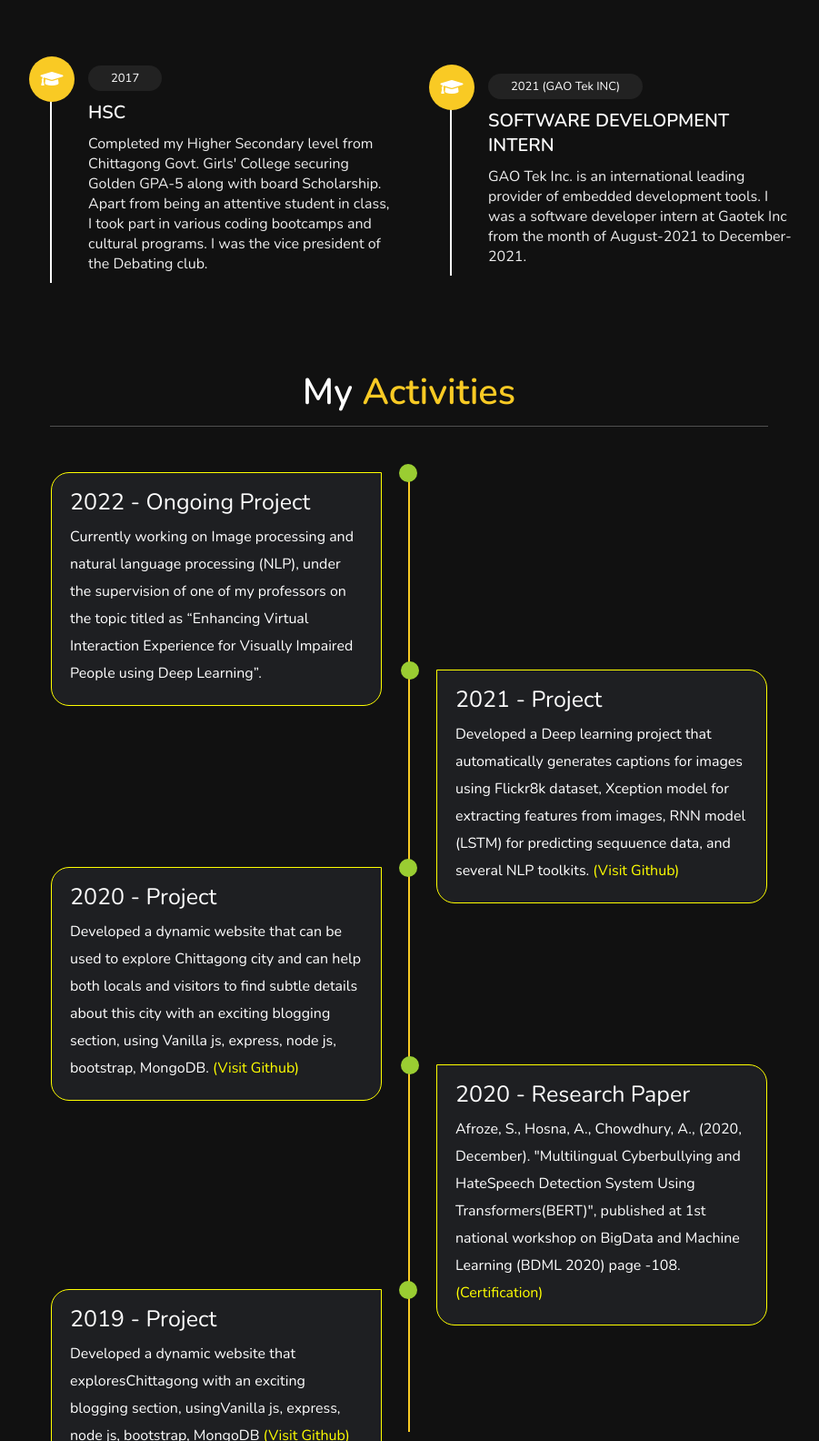
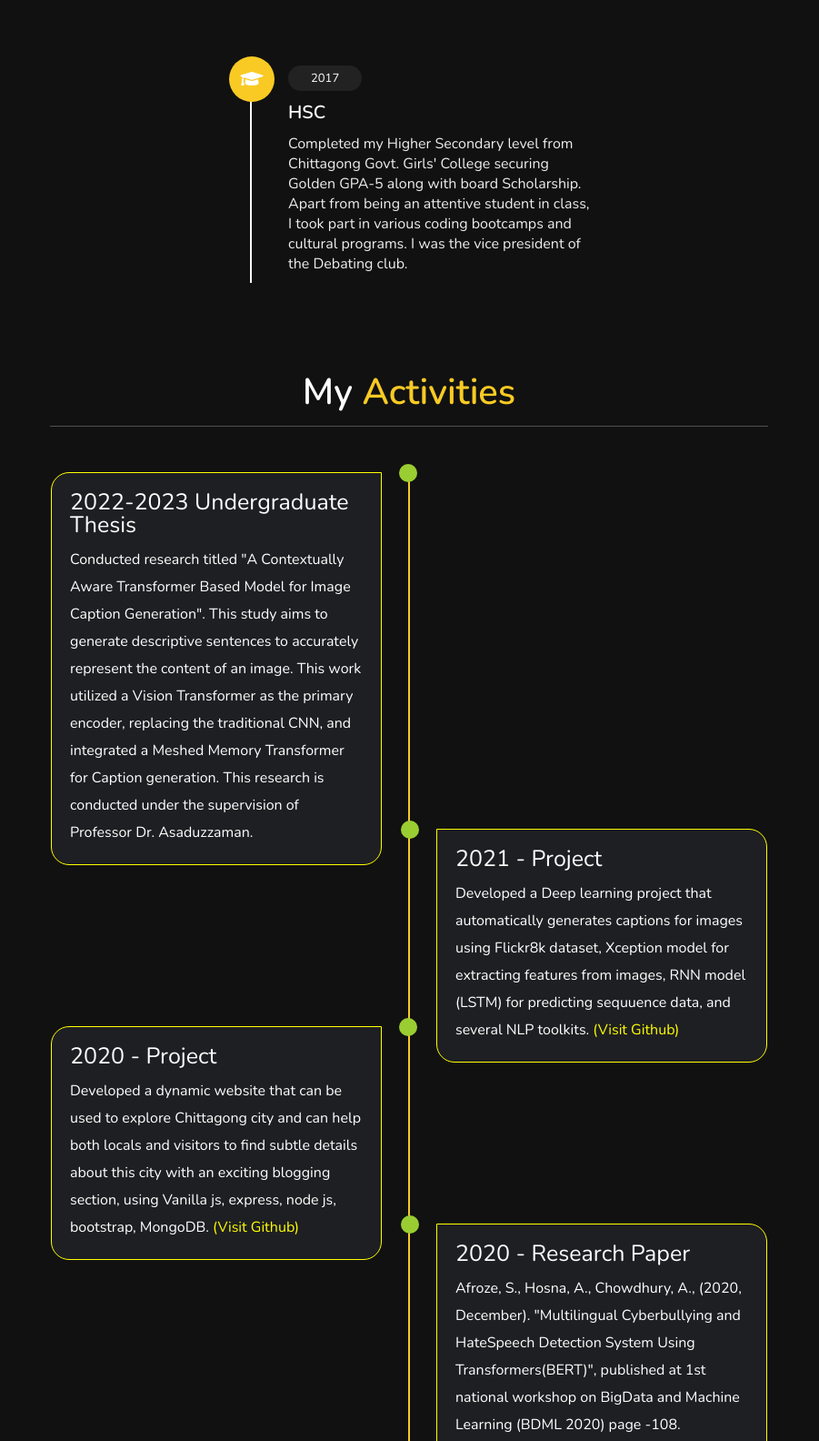
Before and after one commit to Sadika1212/Personal-Website, a plain HTML site: page index.html in a window 1280 px wide. Shown: the part 1216-2800 px from the top of the page at 91% size, without its empty margins (365-1266 px from the left). Drawn offline with nearby package versions, Linux system fonts and the light colour scheme.

Commit message:
Update index.html

```diff
--- a/index.html
+++ b/index.html
@@ -24,7 +24,7 @@
     <div class="user">
         <img src="img/sadika.png" alt="">
         <h3 class="name">Shadika Afroze</h3>
-        <p class="post">CUET CSE-17</p>
+        <p class="post">Lecturer | Deep Learning Enthusiast</p>
     </div>
 
     <nav class="navbar">
@@ -49,7 +49,7 @@
 
     <h3>HI THERE !</h3>
     <h1>I'M <span>Shadika Afroze</span></h1>
-    <p>An undergrad student at CUET with a major in computer science and engineering. The immense future potentiality of Machine-Learning and Artificial Intelligence has always fascinated me. I find it amazing to witness how the digital revolution is reshaping society at a rate that has never been seen before, yet there is so much to still be discovered and I would like to be a part of it. That's the reason I aim to expand my knowledge in this realm further as well as to apply my skills in programming, critical thinking, and research as a professional data scientist.</p>
+    <p>Currently working as a Lecturer at East Delta University. I completed my Bachelor's degree with Honors in Computer Science and Engineering from Chittagong University of Engineering and Technology (CUET) in 2023. The immense future potentiality of Machine Learning and Artificial Intelligence has always fascinated me. I find it amazing to witness how the digital revolution is reshaping society at a rate that has never been seen before, yet there is so much to be discovered and I would like to be a part of it. That's the reason I aim to expand my knowledge in this realm further as well as to apply my skills in programming and critical thinking as a researcher.</p>
     <a target="_blank"  href="cv.pdf"><button class="btn"> Download Resume <i class="fas fa-download"></i> </button></a>
 
 </section>
@@ -67,7 +67,7 @@
         <i class="fas fa-graduation-cap"></i>
         <span>2018-Ongoing</span>
         <h3>CUET</h3>
-        <p>Getting the chance to be admitted in CUET, is like a dream come true. I have always wanted to be a computer engineer. CUET has provided us with the best instructors and a great atmosphere for learning. In recent years, CUET has become very well-known for its competitive programming. I have obtained a cgpa of 3.74 on a scale of 4. Besides, I enjoy solving problems on different online judges.</p>
+        <p>Getting the chance to be admitted in CUET, is like a dream come true. I have always wanted to be a computer engineer. CUET has provided us with the best instructors and a great atmosphere for learning. In recent years, CUET has become very well-known for its competitive programming. I have obtained a cgpa of 3.76 on a scale of 4. Besides, I enjoy solving problems on different online judges.</p>
     </div>
 
     <div class="box">
@@ -82,15 +82,6 @@
         <span>2017</span>
         <h3>HSC</h3>
         <p>Completed my Higher Secondary level from Chittagong Govt. Girls' College securing Golden GPA-5 along with board Scholarship. Apart from being an attentive student in class, I took part in various coding bootcamps and cultural programs. I was the vice president of the Debating club. </p>
-    </div>
-
-
-
-    <div class="box">
-        <i class="fas fa-graduation-cap"></i>
-        <span>2021 (GAO Tek INC)</span>
-        <h3>SOFTWARE DEVELOPMENT INTERN</h3>
-        <p>GAO Tek Inc. is an international leading provider of embedded development tools. I was a software developer intern at Gaotek Inc from the month of August-2021 to December-2021.</p>
     </div>
 
 
@@ -111,8 +102,8 @@
 
             <li>
                 <div class="timeline-content">
-                  <h1>2022 - Ongoing Project</h1>
-                  <p>Currently working on Image processing and natural language processing (NLP), under the supervision of one of my professors on the topic titled as “Enhancing Virtual Interaction Experience for Visually Impaired People using Deep Learning”.
+                  <h1>2022-2023 Undergraduate Thesis</h1>
+                  <p>Conducted research titled "A Contex﻿tually Aware Transformer Based Model for Image Caption Generation". This study aims to generate descriptive sentences to accurately represent the content of an image. This work utilized a Vision Transformer as the primary encoder, replacing the traditional CNN, and integrated a Meshed Memory Transformer for Caption generation. This research is conducted under the supervision of Professor Dr. Asaduzzaman.
                 </div>
             </li>
 
@@ -137,13 +128,6 @@
                 <div class="timeline-content">
                   <h1>2020 - Research Paper</h1>
                   <p>Afroze, S., Hosna, A., Chowdhury, A., (2020, December). "Multilingual Cyberbullying and HateSpeech Detection System Using Transformers(BERT)", published at 1st national workshop on BigData and Machine Learning (BDML 2020) page -108. <span><a style="color:yellow" target="_blank" href="https://drive.google.com/file/d/1WeTPRKqxv0kZtIlJ5dXKhhKS-G_xuyHQ/view">(Certification)</a></span></p>
-                </div>
-            </li>
-
-            <li >
-                <div class="timeline-content">
-                    <span><h1>2019 - Project</h1></span>
-                    <p>Developed a dynamic website that exploresChittagong with an exciting blogging section, usingVanilla js, express, node js, bootstrap, MongoDB <span><a style="color:yellow" target="_blank" href="https://github.com/Sadika1212/Hey-Chittagong">(Visit Github)</a></span></p>
                 </div>
             </li>
 
```
